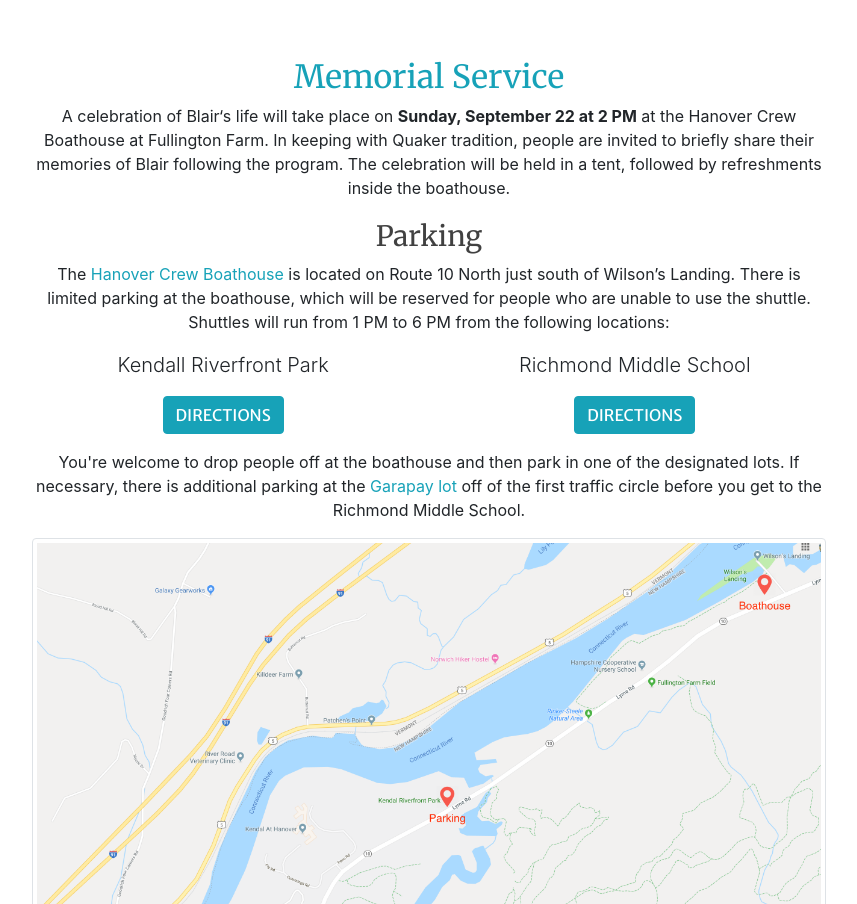
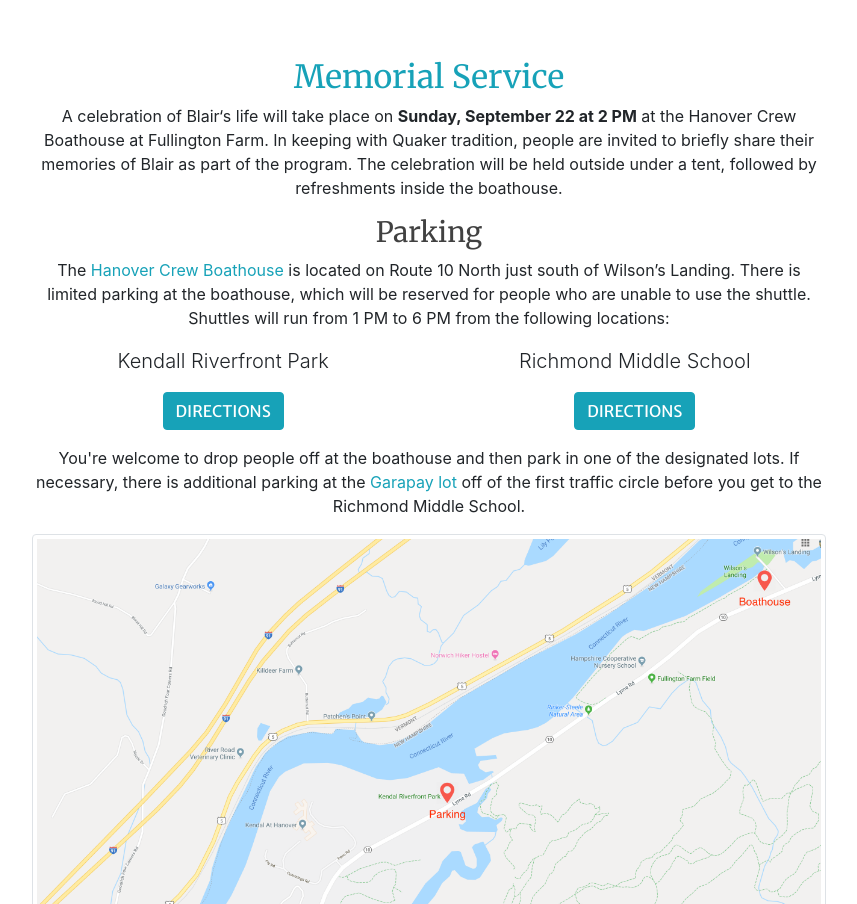
Before and after one commit to colinrobertbrooks/wbb-memorial, a React (Create React App) app: page / in a window 1280 px wide. Shown: the part 802-1706 px from the top of the page, without its empty margins (211-1068 px from the left). Built offline with nearby package versions, Linux system fonts and the light colour scheme.

Commit message:
content updates

```diff
--- a/src/components/Memorial.js
+++ b/src/components/Memorial.js
@@ -18,7 +18,6 @@ const Title = styled.h2`
 const Subtitle = styled.h3`
   color: ${colors.darkGray};
   font-family: ${typography.serif};
-  margin-top: 20px;
 `;
 
 const Memorial = () => (
@@ -30,9 +29,9 @@ const Memorial = () => (
           A celebration of Blair‘s life will take place on{" "}
           <b>Sunday, September 22 at 2 PM</b> at the Hanover Crew Boathouse at
           Fullington Farm. In keeping with Quaker tradition, people are invited
-          to briefly share their memories of Blair following the program. The
-          celebration will be held in a tent, followed by refreshments inside
-          the boathouse.
+          to briefly share their memories of Blair as part of the program. The
+          celebration will be held outside under a tent, followed by
+          refreshments inside the boathouse.
         </p>
         <Subtitle>Parking</Subtitle>
         <p>
```
Also changed, not shown: 1 other file (tests, documents, lock files or other folders).
